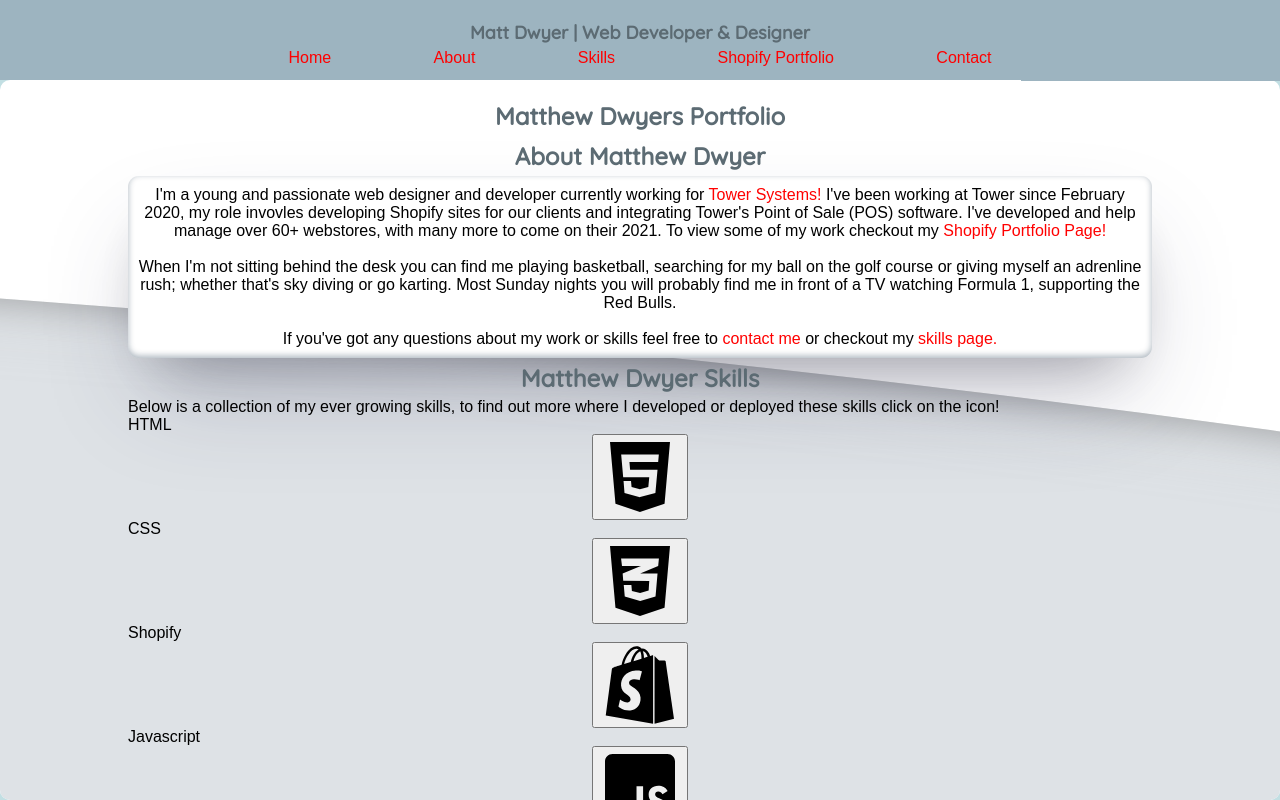
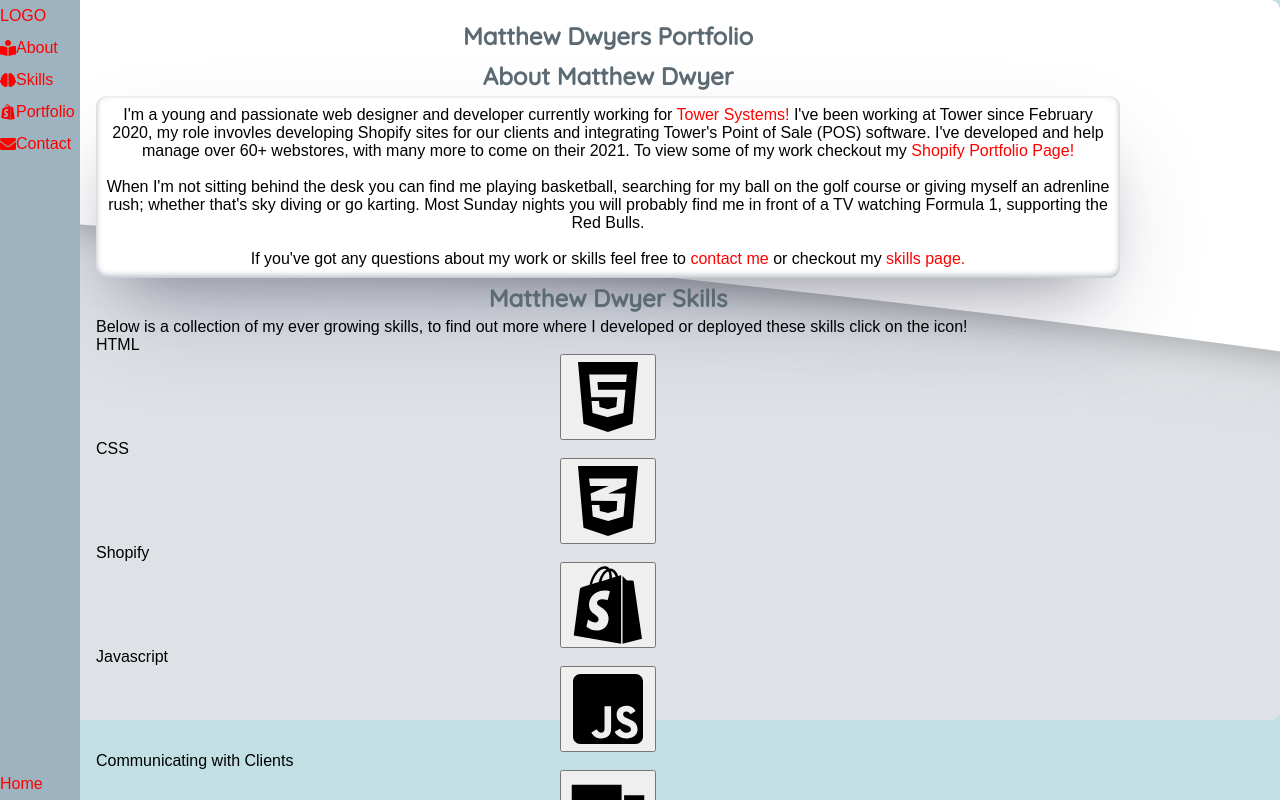
Before and after one commit to MattHDwyer/mhd-portfoliov2, a React (Create React App) app: page / in a window 1280 px wide. Shown: the top 800 px of the page. Built offline with nearby package versions, Linux system fonts and the light colour scheme; a web font is replaced by a local one.

Commit message:
update to push header to be a sidebar nav

```diff
--- a/src/App.css
+++ b/src/App.css
@@ -24,7 +24,7 @@
 main {
   width: 80vw;
   margin: auto;
-  margin-top: 10vh;
+  margin-left: 10vh;
   padding: 1rem;
 }
 
--- a/src/components/Header/Header.css
+++ b/src/components/Header/Header.css
@@ -1,10 +1,9 @@
 .headerContainer {
-  height: 10vh;
-  width: 100vw;
+  width: 10vh;
+  height: 100vh;
   position: fixed;
   background-color: rgba(157, 180, 192);
   margin: auto;
-  transform: translateY(-10vh);
 }
 
 .headerItem {
@@ -19,16 +18,25 @@
   margin: auto;
   display: flex;
   align-items: center;
-  justify-content: center;
-  width: 80vw;
+  flex-direction: column;
+  height: 100%;
+}
+
+.navContainer {
+  height: 100%;
 }
 
 .navLink {
   text-decoration: none;
   display: flex;
   height: 2rem;
+  align-items: center;
 }
 
 .navItem {
-  padding: 0 5% 0 5%;
+  width: 100%;
 }
+
+.navItem:last-child {
+  margin-top: auto;
+}
--- a/src/components/Header/Header.js
+++ b/src/components/Header/Header.js
@@ -1,17 +1,19 @@
 import React from 'react';
 import './Header.css'
+import { FaShopify, FaBrain, FaBookReader, FaEnvelope } from "react-icons/fa";
 
 const Header = () => {
 	return (
 		<header className="headerContainer">
-			<h3 className="headerItem">Matt Dwyer | Web Developer & Designer</h3>
+			{/* <h3 className="headerItem">Matt Dwyer | Web Developer & Designer</h3> */}
 			<nav className="navContainer">
 				<ul className="navbar">
+					<li className="navItem"><a className="navLink" href="/">LOGO</a></li>
+					<li className="navItem"><a className="navLink" href="/about"><FaBookReader />About</a></li>
+					<li className="navItem"><a className="navLink" href="/skills"><FaBrain />Skills</a></li>
+					<li className="navItem"><a className="navLink" href="/shopify-portfolio"><FaShopify /> Portfolio</a></li>
+					<li className="navItem"><a className="navLink" href="/contact"><FaEnvelope />Contact</a></li>
 					<li className="navItem"><a className="navLink" href="/">Home</a></li>
-					<li className="navItem"><a className="navLink" href="/about">About</a></li>
-					<li className="navItem"><a className="navLink" href="/skills">Skills</a></li>
-					<li className="navItem"><a className="navLink" href="/shopify-portfolio">Shopify Portfolio</a></li>
-					<li className="navItem"><a className="navLink" href="/contact">Contact</a></li>
 				</ul>
 			</nav>
 		</header>
```
Also changed, not shown: 1 other file (tests, documents, lock files or other folders).
